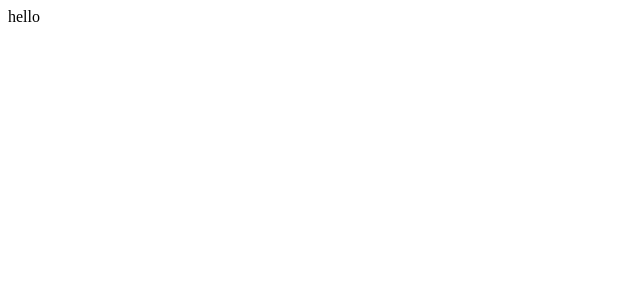
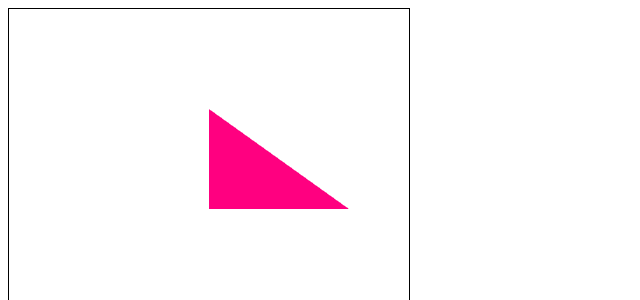
Before and after one commit to roughwin/learn-webgl, a React (Create React App) app: page / in a window 1280 px wide. Shown: the top 300 px of the page, without its empty margins (0-640 px from the left). Built offline with nearby package versions, Linux system fonts and the light colour scheme.

Commit message:
WIP: glsl

```diff
--- a/src/gl/App.js
+++ b/src/gl/App.js
@@ -1,13 +1,32 @@
 import React, { Component } from 'react';
-
-class App extends Component {
+import c1 from './c1'
+export default class WebGl extends Component {
   render() {
-    return (
-      <div className="App">
-        hello
-     </div>
-    );
+    return <div>
+      <WebGlCanvas initcanvas={c1} />
+    </div>
   }
 }
 
-export default App;
+
+class WebGlCanvas extends Component {
+  render() {
+    const { initcanvas } = this.props;
+    return <div>
+      <canvas
+        style={{
+          border: '1px solid'
+        }}
+        ref={(c) => {
+          if (!c) return;
+          initcanvas(c);
+        }}
+        id="canvas-ex"
+        width="400"
+        height="400"
+      >
+        canvas
+      </canvas>
+    </div>
+  }
+}
--- /dev/null
+++ b/src/gl/c1/index.js
@@ -0,0 +1,61 @@
+import { createProgram, createShader } from '../common.js';
+import vertexSource from './vertex.glsl';
+
+
+export default function c1(canvas) {
+  console.log(vertexSource)
+  const gl = canvas.getContext('webgl');
+  const vertexShaderSource = `
+  // 一个属性变量，将会从缓冲中获取数据
+  attribute vec4 a_position;
+
+  // 所有着色器都有一个main方法
+  void main() {
+
+    // gl_Position 是一个顶点着色器主要设置的变量
+    gl_Position = a_position;
+  }
+  `;
+  const fragmentShaderSource = `
+  // 片断着色器没有默认精度，所以我们需要设置一个精度
+  // mediump是一个不错的默认值，代表“medium precision”（中等精度）
+  precision mediump float;
+
+  void main() {
+    // gl_FragColor是一个片断着色器主要设置的变量
+    gl_FragColor = vec4(1, 0, 0.5, 1); // 返回“瑞迪施紫色”
+  }
+  `;
+  const vertexShader = createShader(gl, gl.VERTEX_SHADER, vertexShaderSource);
+  const fragmentShader = createShader(gl, gl.FRAGMENT_SHADER, fragmentShaderSource);
+  var program = createProgram(gl, vertexShader, fragmentShader);
+
+  var positionAttributeLocation = gl.getAttribLocation(program, "a_position");
+  var positionBuffer = gl.createBuffer();
+  gl.bindBuffer(gl.ARRAY_BUFFER, positionBuffer);
+  var positions = [
+    0, 0,
+    0, 0.5,
+    0.7, 0,
+  ];
+  gl.bufferData(gl.ARRAY_BUFFER, new Float32Array(positions), gl.STATIC_DRAW);
+
+  gl.viewport(0, 0, gl.canvas.width, gl.canvas.height);
+  gl.clearColor(0, 0, 0, 0);
+  gl.clear(gl.COLOR_BUFFER_BIT);
+  gl.useProgram(program);
+  gl.enableVertexAttribArray(positionAttributeLocation);
+  gl.bindBuffer(gl.ARRAY_BUFFER, positionBuffer);
+
+  // 告诉属性怎么从positionBuffer中读取数据 (ARRAY_BUFFER)
+  var size = 2;          // 每次迭代运行提取两个单位数据
+  var type = gl.FLOAT;   // 每个单位的数据类型是32位浮点型
+  var normalize = false; // 不需要归一化数据
+  var stride = 0;        // 0 = 移动单位数量 * 每个单位占用内存（sizeof(type)）
+                        // 每次迭代运行运动多少内存到下一个数据开始点
+  var offset = 0;        // 从缓冲起始位置开始读取
+  gl.vertexAttribPointer(positionAttributeLocation, size, type, normalize, stride, offset);
+  var primitiveType = gl.TRIANGLES;
+  var count = 3;
+  gl.drawArrays(primitiveType, offset, count);
+}
--- /dev/null
+++ b/src/gl/common.js
@@ -0,0 +1,28 @@
+
+// 创建着色器方法，输入参数：渲染上下文，着色器类型，数据源
+export function createShader(gl, type, source) {
+  var shader = gl.createShader(type); // 创建着色器对象
+  gl.shaderSource(shader, source); // 提供数据源
+  gl.compileShader(shader); // 编译 -> 生成着色器
+  var success = gl.getShaderParameter(shader, gl.COMPILE_STATUS);
+  if (success) {
+    return shader;
+  }
+
+  console.log(gl.getShaderInfoLog(shader));
+  gl.deleteShader(shader);
+}
+
+export function createProgram(gl, vertexShader, fragmentShader) {
+  var program = gl.createProgram();
+  gl.attachShader(program, vertexShader);
+  gl.attachShader(program, fragmentShader);
+  gl.linkProgram(program);
+  var success = gl.getProgramParameter(program, gl.LINK_STATUS);
+  if (success) {
+    return program;
+  }
+
+  console.log(gl.getProgramInfoLog(program));
+  gl.deleteProgram(program);
+}
```
Also changed, not shown: src/gl/c1/fragment.glsl (added), src/gl/c1/vertex.glsl (added).
